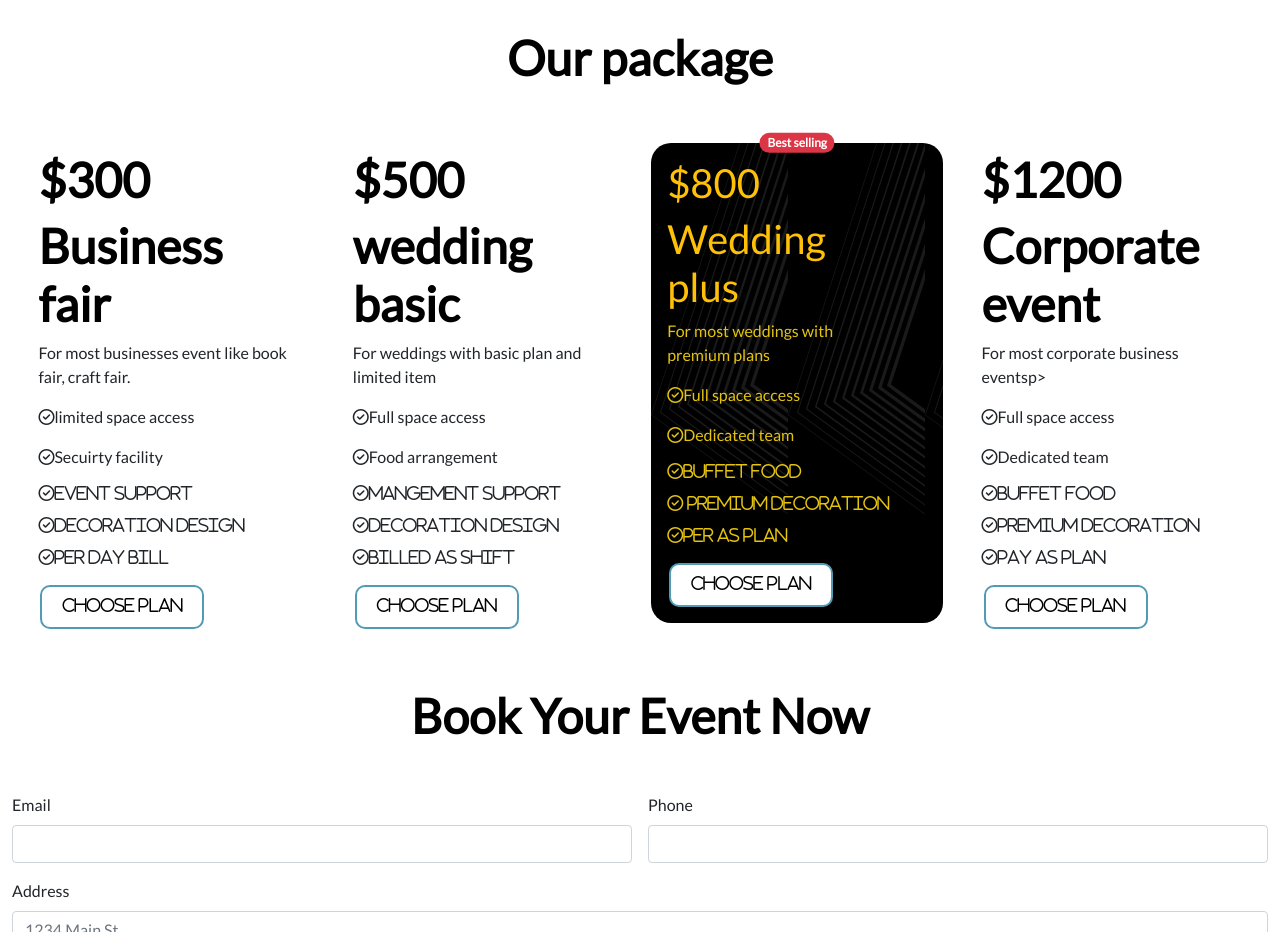
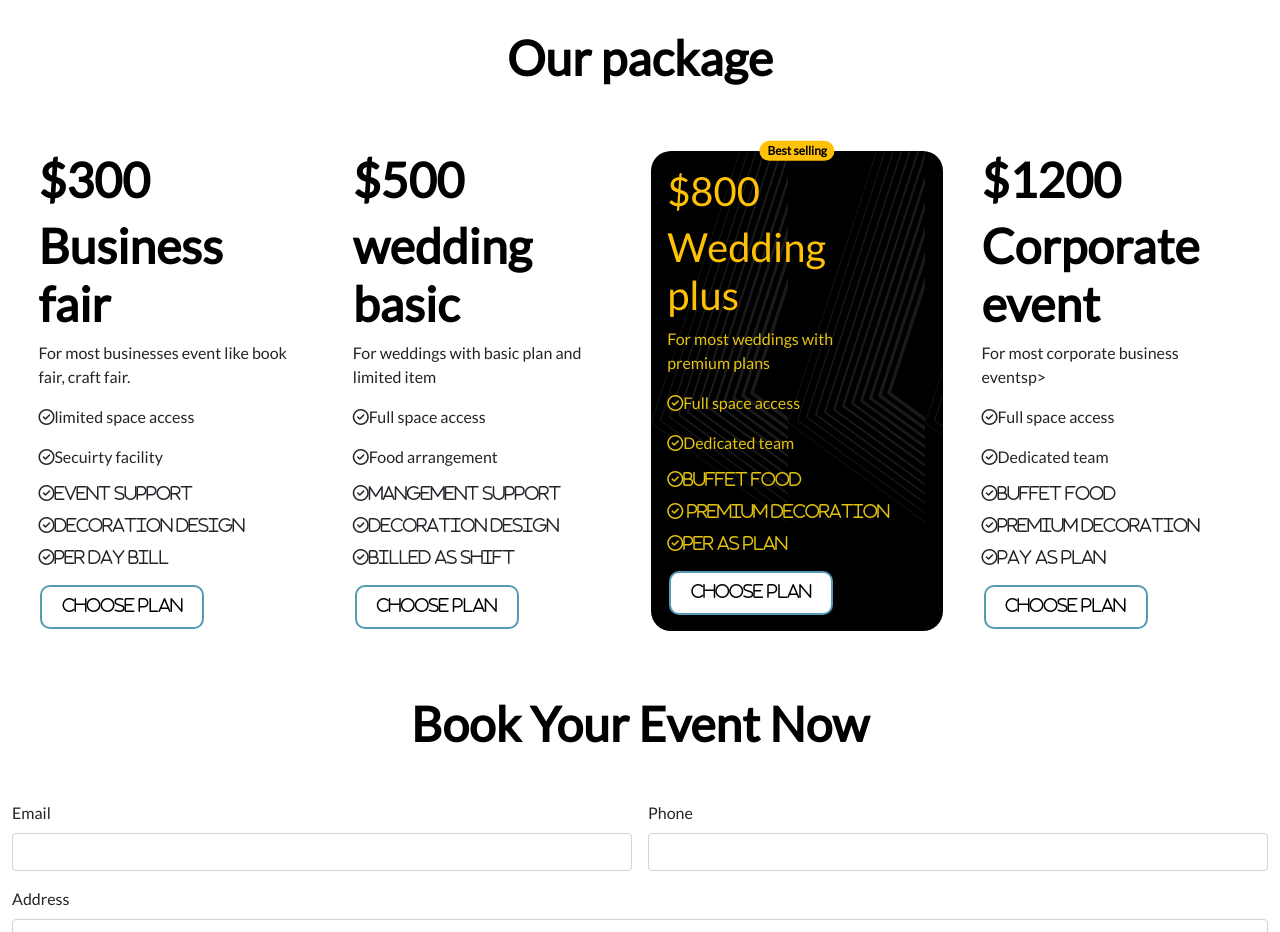
Before and after one commit to Md-Istiaq/convention-center, a plain HTML site: page index.html in a window 1280 px wide. Shown: the part 940-1872 px from the top of the page. Drawn offline with nearby package versions, Linux system fonts and the light colour scheme; a web font is replaced by a local one.

Commit message:
final commit

```diff
--- a/index.html
+++ b/index.html
@@ -83,9 +83,9 @@
     <!--Header section end-->
     <!--Main Seection start-->
     <main>
-        <!--Our packages-->
+        <!--------------------Our packages----------------->
         <h1 class="heading text-center mb-5">Our package</h1>
-        <section class=" justify-content-evenly d-xl-flex d-xxl-flex ">
+        <section class=" justify-content-evenly d-xl-flex d-xxl-flex">
             <div class="card mb-3" style="width: 292px; height: 480px; border: none;">
                 <div class="card-body">
                   <h5 class="card-title heading">$300</h5>
@@ -114,8 +114,8 @@
                   <a href="#" class="book-now-btn book-now-button">Choose plan</a>
                 </div>
             </div>
-            <div class="card mb-3 mt-2" style="width: 292px; height: 480px; border:none; background-color: black; color: rgb(228, 196, 15); border-radius: 20px; background-image: url(icons/watermark.svg);">
-                <span class="position-absolute start-50 translate-middle badge rounded-pill bg-danger">
+            <div class="card mb-3 mt-3" style="width: 292px; height: 480px; border:none; background-color: black; color: rgb(228, 196, 15); border-radius: 20px; background-image: url(icons/watermark.svg);">
+                <span class="position-absolute start-50 translate-middle badge rounded-pill bg-warning text-black">
                     Best selling
                   </span>
                 <div class="card-body">
@@ -145,7 +145,7 @@
                 </div>
             </div>
         </section>
-        <!--Booking-->
+        <!---------------------Booking-------------------------->
         <h1 class="heading text-center mb-5 mt-5">Book Your Event Now</h1>
         <Section class="container-fluid">
             <form class="row g-3">
@@ -190,13 +190,13 @@
                 </div>
               </form>
         </Section>
-        <!--Frequently Asked Questions-->
+        <!----------------------Frequently Asked Questions--------------------------->
         <section class="mt-5 mb-5 container-fluid">
             <h1 class="heading mt-5 mb-5 text-center">Frequently Asked Questions</h1>
             <div class="d-xl-flex justify-content-around">
                 <div>
                     <div class="accordion" id="accordionPanelsStayOpenExample">
-                        <div class="accordion-item">
+                         <div class="accordion-item">
                           <h2 class="accordion-header" id="panelsStayOpen-headingOne">
                             <button class="accordion-button" type="button" data-bs-toggle="collapse" data-bs-target="#panelsStayOpen-collapseOne" aria-expanded="true" aria-controls="panelsStayOpen-collapseOne">
                                 What’s the difference between event design and event planning?
@@ -207,7 +207,7 @@
                                 Event design and event planning work hand in hand to deliver a<br> successful event.Events by Knight offer tailor made events.<br> This means we incorporate both event design and event planning to create that perfect event.
                             </div>
                           </div>
-                        </div>
+                         </div>
                         <div class="accordion-item">
                           <h2 class="accordion-header" id="panelsStayOpen-headingTwo">
                             <button class="accordion-button collapsed" type="button" data-bs-toggle="collapse" data-bs-target="#panelsStayOpen-collapseTwo" aria-expanded="false" aria-controls="panelsStayOpen-collapseTwo">
@@ -253,8 +253,8 @@
         </section>
 
     </main>
-    <!--main section end-->
-    <!--Footer section start-->
+    <!------------------main section end------------------>
+    <!--------------------Footer section start----------------------->
     <footer class="footer" >
         <div class="d-md-flex d-xl-flex d-xxl-flex justify-content-around align-items-center">
             <div>
@@ -295,8 +295,8 @@
         </div>
 
     </footer>
-    <!--Footer section end-->
-    <!--Bootstrap Script-->
+    <!----------------Footer section end------------------->
+    <!----------Bootstrap Script-------->
     <script src="https://cdn.jsdelivr.net/npm/bootstrap@5.1.3/dist/js/bootstrap.bundle.min.js" integrity="sha384-ka7Sk0Gln4gmtz2MlQnikT1wXgYsOg+OMhuP+IlRH9sENBO0LRn5q+8nbTov4+1p" crossorigin="anonymous"></script>
     <script src="https://cdn.jsdelivr.net/npm/@popperjs/core@2.10.2/dist/umd/popper.min.js" integrity="sha384-7+zCNj/IqJ95wo16oMtfsKbZ9ccEh31eOz1HGyDuCQ6wgnyJNSYdrPa03rtR1zdB" crossorigin="anonymous"></script>
     <script src="https://cdn.jsdelivr.net/npm/bootstrap@5.1.3/dist/js/bootstrap.min.js" integrity="sha384-QJHtvGhmr9XOIpI6YVutG+2QOK9T+ZnN4kzFN1RtK3zEFEIsxhlmWl5/YESvpZ13" crossorigin="anonymous"></script>
```
Also changed, not shown: icons/Vector.svg (deleted), icons/menu-2 1.svg (deleted), images/person 1.png (deleted), images/person 2.png (deleted), images/person 3.png (deleted), images/wedding.png (deleted).
